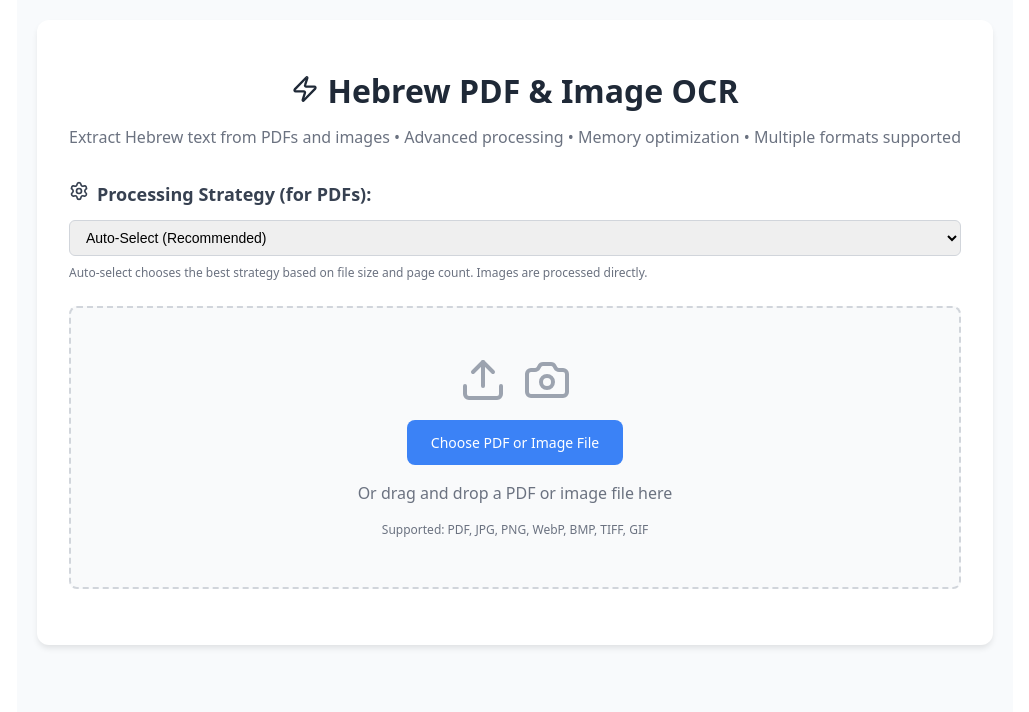
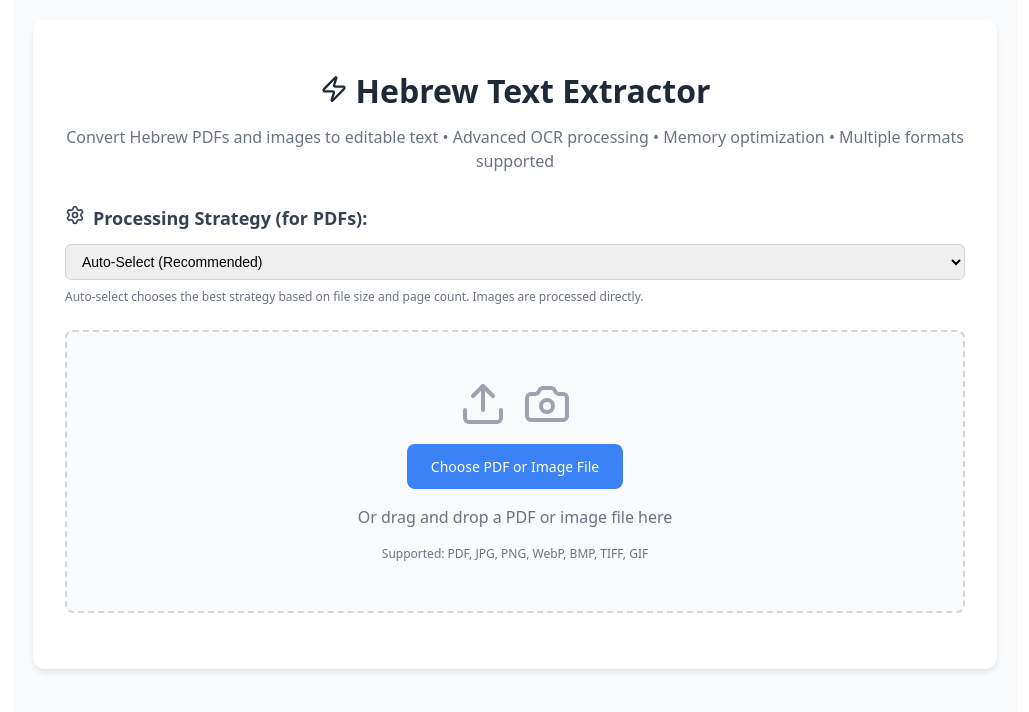
Before and after one commit to jacobboim/OCR-hebrew-pdfs, a React (Vite) app: page / in a window 1280 px wide. Shown: the top 712 px of the page, without its empty margins (125-1154 px from the left). Built offline with nearby package versions, Linux system fonts and the light colour scheme; a web font is replaced by a local one.

Commit message:
with images

```diff
--- a/src/App.jsx
+++ b/src/App.jsx
@@ -772,11 +772,11 @@ const OptimizedHebrewPDFExtractor = () => {
       <div style={baseStyles.card}>
         <h1 style={baseStyles.title}>
           <Zap size={28} style={{ display: "inline", marginRight: "8px" }} />
-          Hebrew PDF & Image OCR
+          Hebrew Text Extractor
         </h1>
         <p style={baseStyles.subtitle}>
-          Extract Hebrew text from PDFs and images • Advanced processing •
-          Memory optimization • Multiple formats supported
+          Convert Hebrew PDFs and images to editable text • Advanced OCR
+          processing • Memory optimization • Multiple formats supported
         </p>
 
         {/* Strategy Selection - Only show for PDFs */}
```
